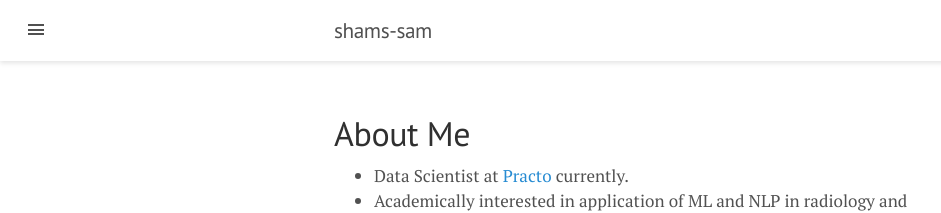
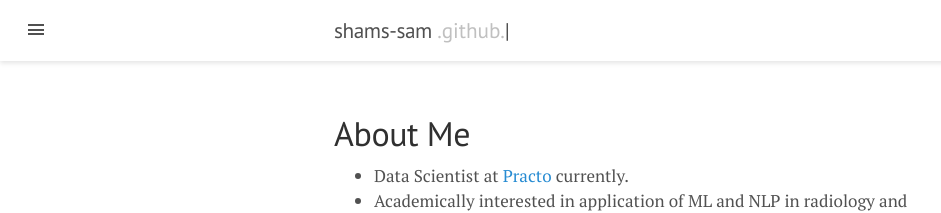
Before and after one commit to shreyasrh9/github-page-v2, a Jekyll site: the page built from about.md, in a window 1280 px wide. Shown: the top 213 px of the page, without its empty margins (0-941 px from the left). Built offline with Jekyll 4.4.1, drawn with Linux system fonts in a browser that asks for light colours; nearby versions of some CDN libraries.

Commit message:
jquery_and_https_bug_fix

```diff
--- a/_includes/head.html
+++ b/_includes/head.html
@@ -41,9 +41,10 @@
       src="https://cdnjs.cloudflare.com/ajax/libs/mathjax/2.7.1/MathJax.js?config=TeX-MML-AM_CHTML">
     </script>
   {% endif %}
+
+  <script src="https://ajax.googleapis.com/ajax/libs/jquery/3.1.1/jquery.min.js"></script>
   {% if page.tipue_search_active or layout.tipue_search_active %}
     <link rel="stylesheet" href="{{ "/assets/tipuesearch/css/normalize.css" | relative_url }}">
-    <script src="https://ajax.googleapis.com/ajax/libs/jquery/3.1.1/jquery.min.js"></script>
     <script src="{{ "/assets/tipuesearch/tipuesearch_content.js" | relative_url }}"></script>
     <link rel="stylesheet" href="{{ "/assets/tipuesearch/css/tipuesearch.css" | relative_url }}">
     <script src="{{ "/assets/tipuesearch/tipuesearch_set.js" | relative_url }}"></script>
--- a/_includes/sidebar.html
+++ b/_includes/sidebar.html
@@ -6,7 +6,7 @@
 <div class="sidebar" id="sidebar">
 
   <div class="sidebar-logo">
-    <img src="http://www.gravatar.com/avatar/{{site.author.email_md5}}?s=120" />
+    <img src="https://www.gravatar.com/avatar/{{site.author.email_md5}}?s=120" />
   </div>
 
 <div id="contact-list" style="text-align:center">
--- a/index.html
+++ b/index.html
@@ -7,7 +7,7 @@
 ---
 
 <!-- <div class="img">
-    <img src="http://www.gravatar.com/avatar/{{site.author.emailalt_md5}}?s=240" />
+    <img src="https://www.gravatar.com/avatar/{{site.author.emailalt_md5}}?s=240" />
 </div> -->
 
 <form action="{{ page.url | relative_url }}">
```
